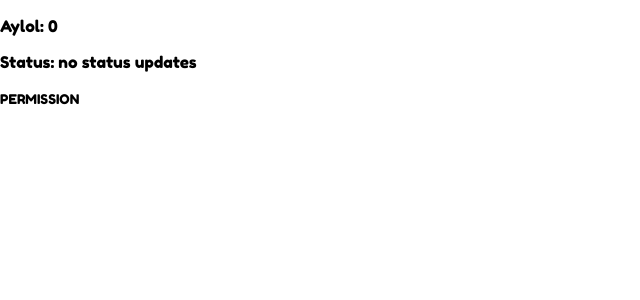
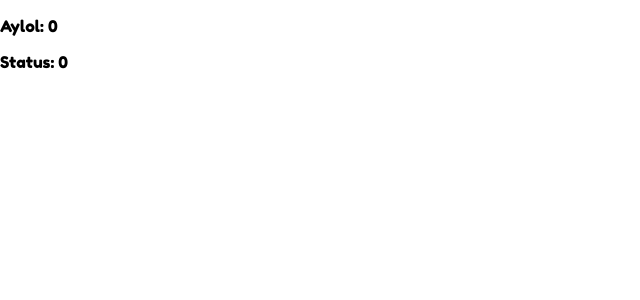
Before and after one commit to pinda-fun/pinda-fun, a React (Create React App) app in the folder Web/: page /balloon-game in a window 1280 px wide. Shown: the top 300 px of the page, without its empty margins (0-640 px from the left). Built offline with nearby package versions, Linux system fonts and the light colour scheme.

Commit message:
Update permissions flow

```diff
--- a/Web/src/games/BalloonShake.tsx
+++ b/Web/src/games/BalloonShake.tsx
@@ -3,10 +3,11 @@ import {
   fromEvent, Observable, EMPTY,
 } from 'rxjs';
 import {
-  filter, map, pluck, debounceTime,
+  filter, map, pluck, debounceTime, startWith,
 } from 'rxjs/operators';
 import useCounter from './hooks';
 import { unwrap } from './utils/rxhelpers';
+import Button from '../components/common/Button';
 
 enum MotionPermission {
   NOT_SET = 0,
@@ -15,55 +16,78 @@ enum MotionPermission {
 }
 
 /** Generates an observable of the shake event produced by the phone. */
-function getShakeObservable(): Observable<number> {
-  if (!window.DeviceMotionEvent) {
+function getShakeObservable(permission: MotionPermission): Observable<number> {
+  if (permission !== MotionPermission.GRANTED) {
     return new Observable(sub => sub.error('Your device does not support motion.'));
   }
   return fromEvent(window, 'devicemotion').pipe(
-    map(evt => (evt as DeviceMotionEvent).accelerationIncludingGravity),
+    map(evt => (evt as DeviceMotionEvent).acceleration),
     unwrap,
     pluck('y'),
     unwrap,
     filter(x => x > 10),
     debounceTime(100),
+    startWith(0),
   );
 }
 
 const BalloonShake: React.FC = () => {
   const [obs, setObs] = useState<Observable<number | never>>(EMPTY);
   const [permission, setPermission] = useState(MotionPermission.NOT_SET);
-  const { count, status } = useCounter(obs);
-  useEffect(() => {
-    if (permission !== MotionPermission.GRANTED) return;
-    setObs(getShakeObservable());
-  }, [permission]);
+  const [showPermissionButton, setPermissionButton] = useState(false);
+  const { count, status } = useCounter(obs, -1);
 
-  const getPermission = async function requestPermission() {
+  const getPermissionAvailability = () => {
+    if (!window.DeviceMotionEvent) {
+      setPermission(MotionPermission.DENIED);
+      return;
+    }
     if (typeof (window.DeviceMotionEvent as any).requestPermission === 'function') {
-      try {
-        const permissionResult = await (window.DeviceMotionEvent as any).requestPermission();
-        if (permissionResult === 'granted') {
-          setPermission(MotionPermission.GRANTED);
-        }
-        // TODO: Handle denied/failure case.
-      } catch (e) {
-        console.log(e);
-      }
+      setPermissionButton(true);
     } else {
       setPermission(MotionPermission.GRANTED);
     }
   };
+
+  useEffect(getPermissionAvailability, []);
+
+  useEffect(() => setObs(getShakeObservable(permission)), [permission]);
+
+  const getPermission = async function requestPermission() {
+    try {
+      const permissionResult = await (window.DeviceMotionEvent as any).requestPermission();
+      if (permissionResult === 'granted') {
+        setPermission(MotionPermission.GRANTED);
+      } else {
+        setPermission(MotionPermission.DENIED);
+      }
+    } catch (e) {
+      setPermission(MotionPermission.DENIED);
+    } finally {
+      setPermissionButton(false);
+    }
+  };
+
   return (
     <>
       <p>
         Aylol: {count}
       </p>
       <p>
-        Status: {status || 'no status updates'}
+        Status: {status === null ? 'no status updates' : status}
       </p>
-      <button onClick={getPermission} type="button">
-        PERMISSION
-      </button>
+      {permission === MotionPermission.NOT_SET
+        && (
+          <p>
+            Checking if you can play the game...
+          </p>
+        )}
+      {showPermissionButton
+        && (
+          <Button onClick={getPermission} type="button">
+            Set Permission
+          </Button>
+        )}
     </>
   );
 };
--- a/Web/src/games/hooks/useCounter.ts
+++ b/Web/src/games/hooks/useCounter.ts
@@ -7,7 +7,8 @@ interface CounterWithStatus<T> {
   status: T;
 }
 
-export default function useCounter<T>(observable: Observable<T>): CounterWithStatus<T | null> {
+export default function useCounter<T>(observable: Observable<T>, initCount = 0):
+CounterWithStatus<T | null> {
   const [count, setCount] = useState(0);
   const [status, setStatus] = useState<T | null>(null);
 
@@ -19,7 +20,7 @@ export default function useCounter<T>(observable: Observable<T>): CounterWithSta
           status: cur,
         }),
         {
-          count: 0,
+          count: initCount,
           status: null as T | null,
         },
       ),
@@ -33,6 +34,6 @@ export default function useCounter<T>(observable: Observable<T>): CounterWithSta
       },
     );
     return () => sub.unsubscribe();
-  }, [observable]);
+  }, [observable, initCount]);
   return { count, status };
 }
```
